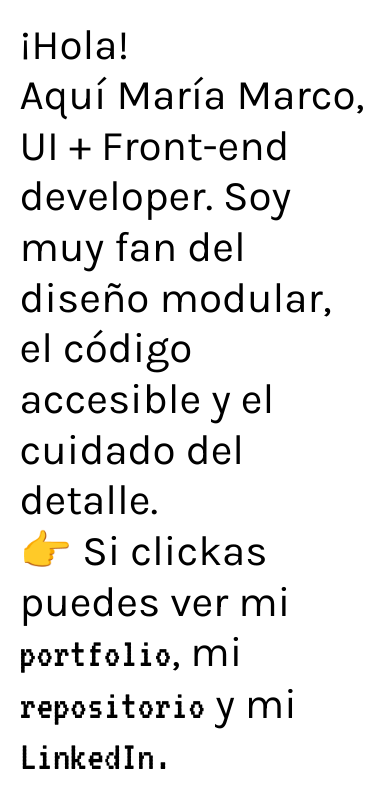
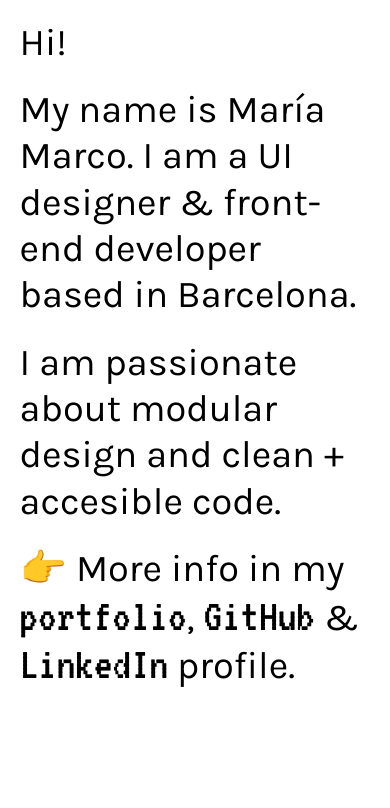
Before and after one commit to mariamarco/my-cv, a plain HTML site: page index.html in a window 390 px wide. Drawn offline with nearby package versions, Linux system fonts and the light colour scheme.

Commit message:
English translation

```diff
--- a/css/style.css
+++ b/css/style.css
@@ -22,6 +22,7 @@ html {
 
 .container {
   margin: 5vw;
+  padding-right: 10vw;
 }
 
 
@@ -43,14 +44,15 @@ html {
 
 p {
   font-family: 'Karla', sans-serif;
-  font-size: 8vh;
-  line-height: 9vh;
+  font-size: 7vh;
+  line-height: 8vh;
+  padding-bottom: 3rem;
 }
 
 a {
   font-family: 'VT323', monospace;
-  font-size:  9vh;
-  line-height: 9vh;
+  font-size:  8vh;
+  line-height: 8vh;
   color: #000;
   text-decoration: none;
 }
@@ -87,9 +89,14 @@ a:hover {
 
 @media(max-width: 1024px) {
 
+  .container {
+    padding-right: 0;
+  }
+
   p {
     font-size: 5.5vh;
     line-height: 7vh;
+    padding-bottom: 2rem;
   }
 
   a {
@@ -100,24 +107,22 @@ a:hover {
 
 @media(max-width: 768px) {
 
-  .container {
-    width: 90%;
-    top: 10%;
-  }
 
   p {
-    font-size: 5vh;
-    line-height: 6vh;
+    font-size: 4.5vh;
+    line-height: 5.5vh;
+    padding-bottom: 1.3rem;
   }
 
   a {
-    font-size: 5vh;
-    line-height: 6vh;
+    font-size: 5.5vh;
+    line-height: 5.5vh;
   }
 
   .hola {
     margin-right: 10%;
   }
+
   .hola:hover {
     height: 40vh;
   }
--- a/index.html
+++ b/index.html
@@ -13,12 +13,15 @@
 <body>
   <main>
     <div class="container">
-        <p class="hola">¡Hola!</p>
+        <p class="hola">Hi!</p>
         <p>
-          Aquí María Marco, UI + Front-end developer. Soy muy fan del diseño modular, el código accesible y el cuidado del detalle.
+          My name is María Marco. I am a UI designer & front-end developer based in Barcelona.
         </p>
         <p>
-          👉 Si clickas puedes ver mi <a href="https://cargocollective.com/mariamarco" class="link-external" target="_blank">portfolio</a>, mi <a href="https://github.com/mariamarco" class="link-external" target="_blank">repositorio</a> y mi <a href="https://www.linkedin.com/in/mariamarcomedina/" class="link-external" target="_blank">LinkedIn.</a>
+          I am passionate about modular design and clean + accesible code.
+        </p>
+        <p>
+          👉 More info in my <a href="https://cargocollective.com/mariamarco" class="link-external" target="_blank">portfolio</a>, <a href="https://github.com/mariamarco" class="link-external" target="_blank">GitHub</a> & <a href="https://www.linkedin.com/in/mariamarcomedina/" class="link-external" target="_blank">LinkedIn</a> profile.
         </p>
     </div>
   </main>
```
